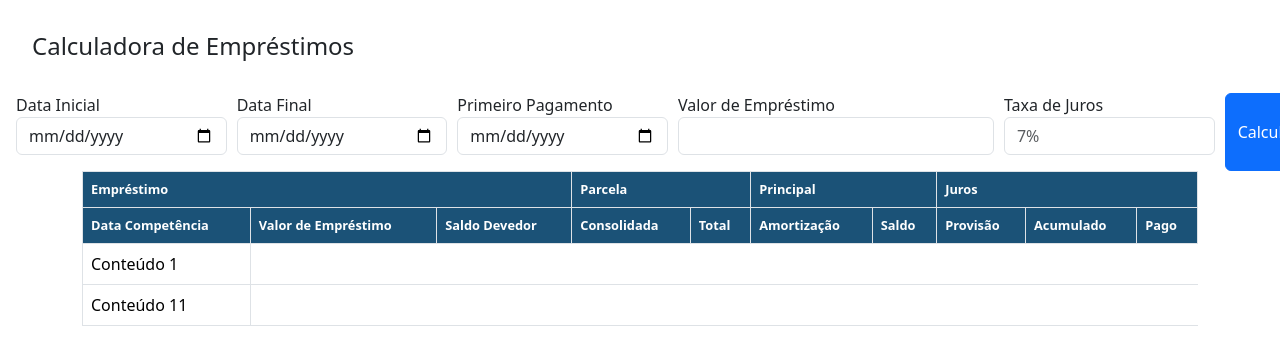
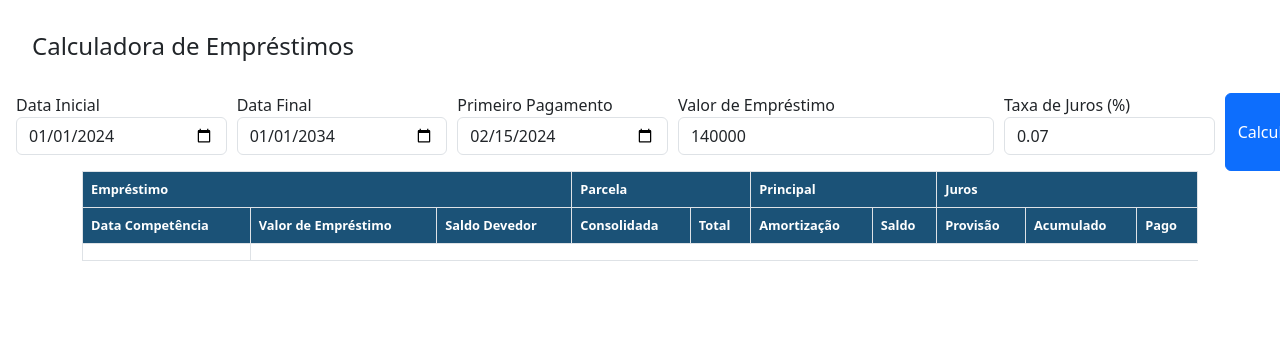
Before and after one commit to heloisacst/calc-emprestimo-frontend, an Angular app: page / in a window 1280 px wide. Shown: the top 350 px of the page. Built offline with nearby package versions, Linux system fonts and the light colour scheme.

Commit message:
fix de inconsistencias + ajustes gerais

```diff
--- a/app.module.ts
+++ b/app.module.ts
@@ -8,13 +8,13 @@ import { HttpClientModule } from '@angular/common/http';
 
 
 @NgModule({
-  declarations: [],
+  declarations: [AppComponent],
   imports: [
     CommonModule,
     BrowserModule,
     FormsModule,
     HttpClientModule
   ],
-  bootstrap: []
+  bootstrap: [AppComponent]
 })
 export class AppModule { }
--- a/src/app/app.component.html
+++ b/src/app/app.component.html
@@ -4,25 +4,25 @@
     <div class="form-row">
         <div class="col-md-2 mb-3">
             <label for="dtInicial">Data Inicial</label>
-            <input type="date" class="form-control" id="dtInicial" name="dtInicial">
+            <input [value]="dataInicial" type="date" class="form-control" id="dtInicial" name="dtInicial" [(ngModel)]="dataInicial">
         </div>
         <div class="col-md-2 mb-3">
             <label for="dtFinal">Data Final</label>
-            <input type="date" class="form-control" id="dtFinal" name="dtFinal">
+            <input type="date" class="form-control" id="dtFinal" name="dtFinal" [(ngModel)]="dataFinal">
         </div>
         <div class="col-md-2 mb-3">
             <label for="dtPrimeiroPagamento">Primeiro Pagamento</label>
-            <input type="date" class="form-control" id="dtPrimeiroPagamento" name="dtPrimeiroPagamento">
+            <input type="date" class="form-control" id="dtPrimeiroPagamento" name="dtPrimeiroPagamento" [(ngModel)]="dataPrimeiroPagamento">
         </div>
         <div class="col-md-3 mb-3">
             <label for="vlrEmprestimo">Valor de Empréstimo</label>
-            <input type="number" class="form-control" id="vlrEmprestimo" name="vlrEmprestimo" step="0.01">
+            <input type="number" class="form-control" id="vlrEmprestimo" name="vlrEmprestimo" step="0.01" [(ngModel)]="valorEmprestimo">
         </div>
         <div class="col-md-2 mb-3">
-            <label for="txJuros">Taxa de Juros</label>
-            <input type="text" class="form-control" id="txJuros" name="txJuros" placeholder="7%">
+            <label for="txJuros">Taxa de Juros (%)</label>
+            <input [value]="taxaJuros" type="text" class="form-control" id="txJuros" name="txJuros" [(ngModel)]="taxaJuros">
         </div>
-        <button type="submit" class="btn btn-primary">Calcular</button>
+        <button (click)="calcularEmprestimo()" type="submit" class="btn btn-primary">Calcular</button>
     </div>
 </form>
 
@@ -52,10 +52,7 @@
               </thead>
               <tbody>
                   <tr>
-                      <td>Conteúdo 1</td>
-                  </tr>
-                  <tr>
-                      <td>Conteúdo 11</td>
+                      <td></td>
                   </tr>
               </tbody>
           </table>
--- a/src/app/app.component.ts
+++ b/src/app/app.component.ts
@@ -1,11 +1,67 @@
-import { Component } from '@angular/core';
+import { Component, OnInit, inject } from '@angular/core';
+import { BuscaApiService } from '../service/busca-api.service';
+import { Subscription } from 'rxjs';
+import { FormsModule } from '@angular/forms';
+import { HttpClientModule } from '@angular/common/http';
 
 @Component({
   selector: 'app-root',
   standalone: true,
   templateUrl: './app.component.html',
-  styleUrl: './app.component.css'
+  styleUrls: ['./app.component.css'],
+  imports: [FormsModule, HttpClientModule]
 })
-export class AppComponent {
+
+export class AppComponent implements OnInit{
   title = 'desafio-gesplan';
+  subscription: Subscription | undefined;
+  dados: any[] = [];
+  body: any = '';
+
+  dataInicial: string = '';
+  dataFinal: string = '';
+  dataPrimeiroPagamento: string = '';
+  valorEmprestimo: number = 0;
+  taxaJuros: number = 0;
+
+  constructor(private apiService: BuscaApiService){}
+
+  calcularEmprestimo() {
+    this.body = this.apiService.montarBody(
+      this.dataInicial,
+      this.dataFinal,
+      this.dataPrimeiroPagamento,
+      this.valorEmprestimo,
+      this.taxaJuros
+    );
+    console.log(this.body);
+    this.buscarDadosEmprestimo(this.body);
+  }
+
+  buscarDadosEmprestimo(body: String) {
+      this.subscription = this.apiService.postDadosEmprestimo(body).subscribe(
+          {
+            next: (data: any[]) => {
+                this.dados = data;
+            },
+            error: (erro) => {
+                    console.log(erro)
+            }
+        }
+      );
+      console.log(this.dados);
+  }
+  ngOnInit(): void {
+    this.dataInicial = '2024-01-01';
+    this.dataFinal = '2034-01-01';
+    this.valorEmprestimo = 140000;
+    this.taxaJuros = 0.07;
+    this.dataPrimeiroPagamento = '2024-02-15';
+  }
+
+  ngOnDestroy(): void {
+    if (this.subscription) {
+      this.subscription.unsubscribe();
+    }
+  }
 }
--- a/src/main.ts
+++ b/src/main.ts
@@ -1,6 +1,9 @@
 import { bootstrapApplication } from '@angular/platform-browser';
-import { appConfig } from './app/app.config';
 import { AppComponent } from './app/app.component';
+import { importProvidersFrom } from '@angular/core';
+import { HttpClientModule } from '@angular/common/http';
 
-bootstrapApplication(AppComponent, appConfig)
-  .catch((err) => console.error(err));
+bootstrapApplication(AppComponent, {
+  providers: [importProvidersFrom(HttpClientModule)]
+})
+.catch(err => console.error(err));
--- /dev/null
+++ b/src/service/busca-api.service.ts
@@ -0,0 +1,29 @@
+import { Injectable } from '@angular/core';
+import { HttpClient, HttpHeaders } from '@angular/common/http';
+import { Observable } from 'rxjs';
+
+@Injectable({
+  providedIn: 'root'
+})
+export class BuscaApiService{
+  private url = 'http://localhost:8080/calcular';
+
+  constructor(private http: HttpClient) {}
+
+  postDadosEmprestimo(body: String): Observable<any[]> {
+    const headers = new HttpHeaders({ 'Content-Type': 'application/json' });
+    return this.http.post<any[]>(this.url, body, { headers });
+  }
+
+  montarBody(dataInicial: string, dataFinal: string, dataPrimeiroPagamento: string, valorEmprestimo: number, taxaJuros: number) {
+     const body = {
+        dataInicial: dataInicial,
+        dataFinal: dataFinal,
+        dataPrimeiroPagamento: dataPrimeiroPagamento,
+        valorEmprestimo: valorEmprestimo,
+        taxaJuros: taxaJuros
+    };
+
+    return JSON.stringify(body);
+}
+}
```
Also changed, not shown: 2 other files (tests, documents, lock files or other folders).
